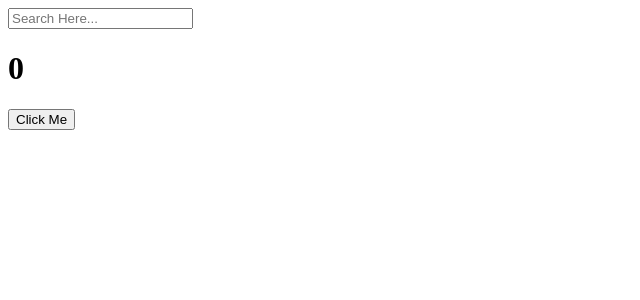
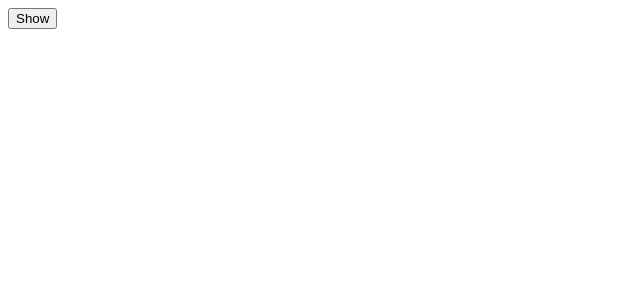
Before and after one commit to comographer/react-movie, a React (Create React App) app: page / in a window 1280 px wide. Shown: the top 300 px of the page, without its empty margins (0-640 px from the left). Built offline with nearby package versions, Linux system fonts and the light colour scheme.

Commit message:
6.4 Cleanup

```diff
--- a/src/App.js
+++ b/src/App.js
@@ -1,29 +1,22 @@
 import { useEffect, useState } from "react";
 
+function Hello() {
+  const hiFn = () => {
+    console.log("Created");
+    return byeFn;
+  };
+  const byeFn = () => console.log("Destroyed");
+  useEffect(hiFn, []);
+  return <h1>Hello</h1>;
+}
+
 function App() {
-  const [value, setValue] = useState(0);
-  const [keyword, setKeyword] = useState("");
-  const onClick = () => setValue((value) => value + 1);
-  const onChange = (event) => setKeyword(event.target.value);
-  useEffect(() => {
-    console.log("I run when 'keyword' changes.", keyword);
-  }, [keyword]);
-  useEffect(() => {
-    console.log("I run when 'value' changes.", value);
-  }, [value]);
-  useEffect(() => {
-    console.log("I run when keyword & value change", keyword, value);
-  }, [keyword, value]);
+  const [showing, setShowing] = useState(false);
+  const onClick = () => setShowing((prev) => !prev);
   return (
     <div>
-      <input
-        value={keyword}
-        onChange={onChange}
-        type="text"
-        placeholder="Search Here..."
-      />
-      <h1>{value}</h1>
-      <button onClick={onClick}>Click Me</button>
+      {showing ? <Hello /> : null}
+      <button onClick={onClick}>{showing ? "Hide" : "Show"}</button>
     </div>
   );
 }
@@ -47,4 +40,12 @@ In the second argument of useEffect(), we put an array of consts;
 If the array is empty, the callbackFunction will only run once at the initial render;
 If there are any keyword in the array argument, the callbackFunction will run when there is
 any change in the const;
+This array argument is called dependencies;
 */
+
+/* 6.4 Cleanup
+Within the callbackFunction of useEffect(), you can add a cleanupFunction in the return;
+This function will run when the parent component of useEffect is destroyed;
+
+Create anonymous function: () => {};
+*/
```
